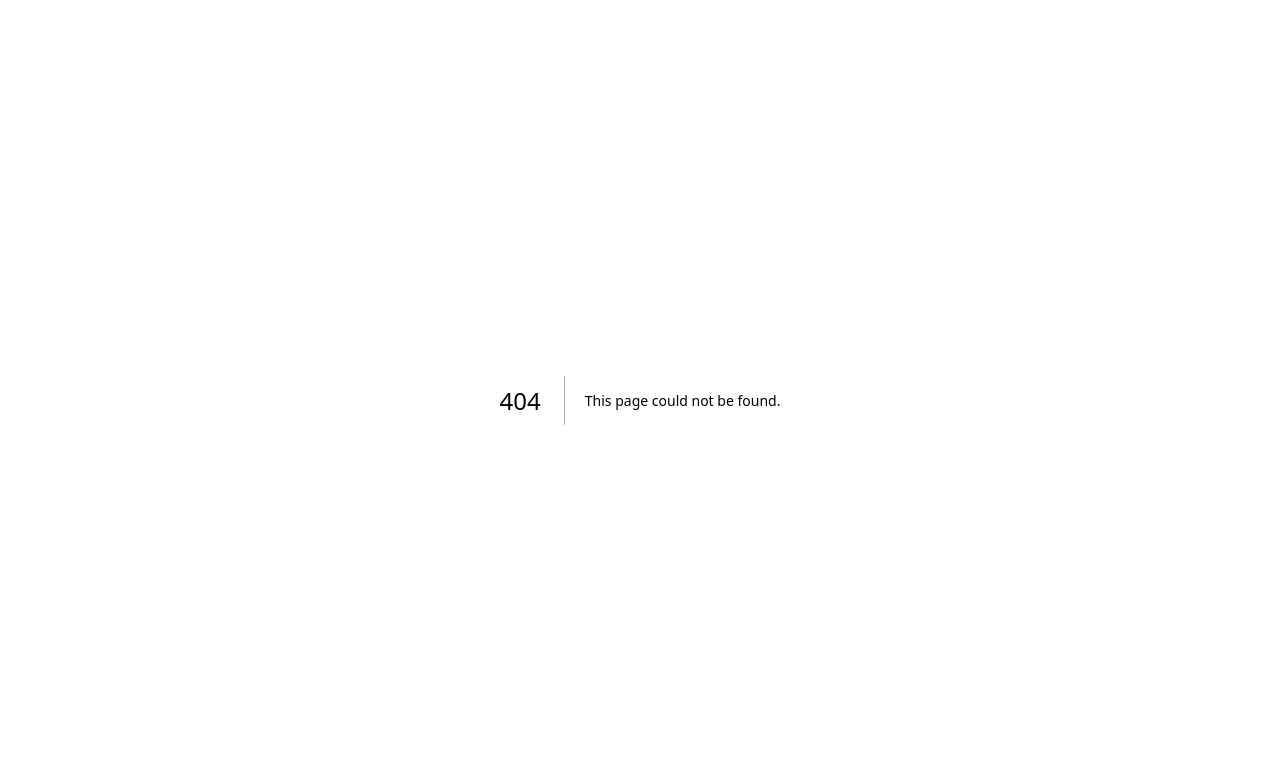
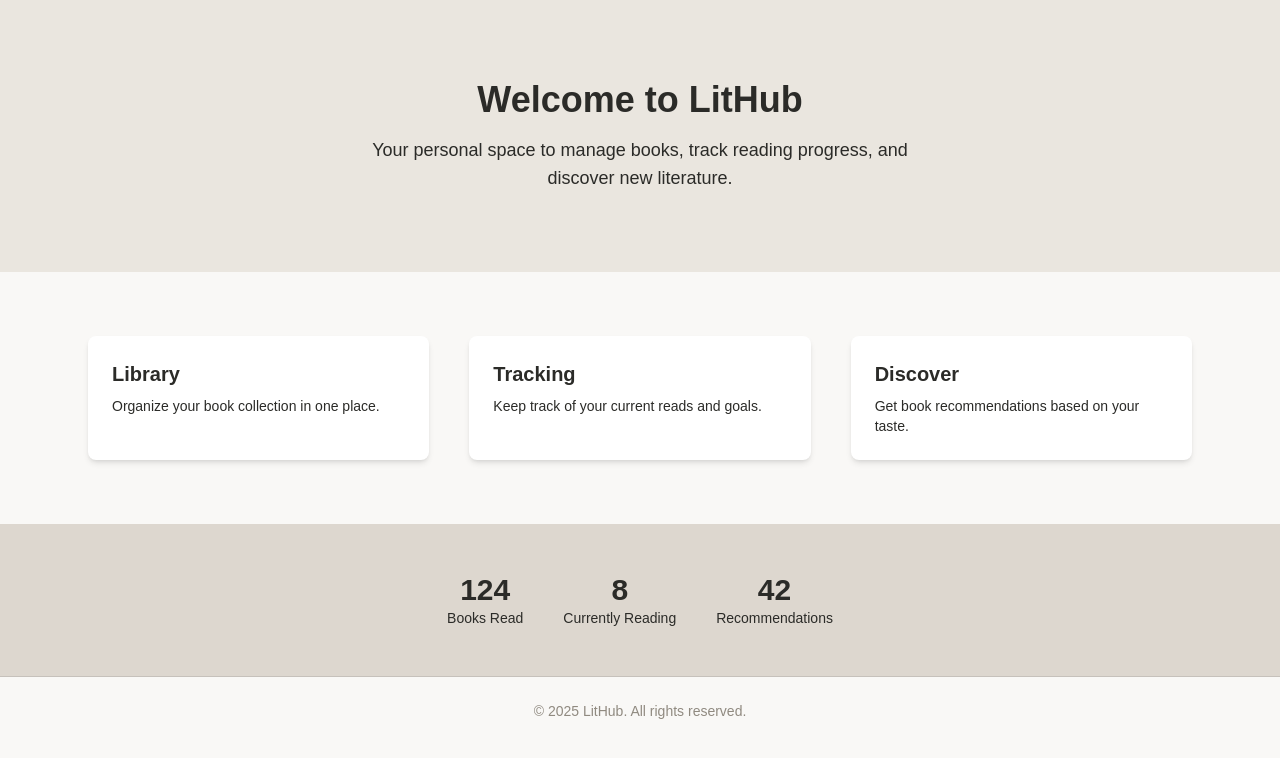
Before and after one commit to DamRandom/LitHub, a Next.js app: page /home in a window 1280 px wide. Before the commit this address had no page. Shown: the top 758 px of the page. Built offline with nearby package versions, Linux system fonts and the light colour scheme.

Commit message:
Add provisional home page with basic sections and layout

```diff
--- /dev/null
+++ b/src/app/home/layout.tsx
@@ -0,0 +1,34 @@
+import type { Metadata } from "next";
+import { Geist, Geist_Mono } from "next/font/google";
+import "../../styles/globals.css";
+
+const geistSans = Geist({
+  variable: "--font-geist-sans",
+  subsets: ["latin"],
+});
+
+const geistMono = Geist_Mono({
+  variable: "--font-geist-mono",
+  subsets: ["latin"],
+});
+
+export const metadata: Metadata = {
+  title: "LitHub - Your Personal Book Manager",
+  description: "LitHub helps you track, manage, and explore your book collection with ease.",
+};
+
+export default function RootLayout({
+  children,
+}: Readonly<{
+  children: React.ReactNode;
+}>) {
+  return (
+    <html lang="en">
+      <body
+        className={`${geistSans.variable} ${geistMono.variable} antialiased`}
+      >
+        {children}
+      </body>
+    </html>
+  );
+}
--- /dev/null
+++ b/src/app/home/page.tsx
@@ -0,0 +1,53 @@
+// src/app/home/page.tsx
+export default function HomePage() {
+    return (
+      <main className="min-h-screen bg-[#f9f8f6] text-[#2b2b28]">
+        {/* Hero section */}
+        <section className="py-20 px-6 text-center bg-[#eae6df]">
+          <h1 className="text-4xl font-bold mb-4">Welcome to LitHub</h1>
+          <p className="text-lg max-w-xl mx-auto">
+            Your personal space to manage books, track reading progress, and discover new literature.
+          </p>
+        </section>
+
+        {/* Features section */}
+        <section className="py-16 px-6 grid gap-10 sm:grid-cols-2 lg:grid-cols-3 max-w-6xl mx-auto">
+          <div className="bg-white p-6 rounded-lg shadow-md">
+            <h2 className="text-xl font-semibold mb-2">Library</h2>
+            <p className="text-sm">Organize your book collection in one place.</p>
+          </div>
+          <div className="bg-white p-6 rounded-lg shadow-md">
+            <h2 className="text-xl font-semibold mb-2">Tracking</h2>
+            <p className="text-sm">Keep track of your current reads and goals.</p>
+          </div>
+          <div className="bg-white p-6 rounded-lg shadow-md">
+            <h2 className="text-xl font-semibold mb-2">Discover</h2>
+            <p className="text-sm">Get book recommendations based on your taste.</p>
+          </div>
+        </section>
+
+        {/* Stats section */}
+        <section className="py-12 bg-[#ddd7cf] text-center">
+          <div className="flex justify-center gap-10 flex-wrap max-w-4xl mx-auto">
+            <div>
+              <p className="text-3xl font-bold">124</p>
+              <p className="text-sm">Books Read</p>
+            </div>
+            <div>
+              <p className="text-3xl font-bold">8</p>
+              <p className="text-sm">Currently Reading</p>
+            </div>
+            <div>
+              <p className="text-3xl font-bold">42</p>
+              <p className="text-sm">Recommendations</p>
+            </div>
+          </div>
+        </section>
+
+        {/* Footer */}
+        <footer className="py-6 text-center text-sm text-[#908a80] border-t border-[#c6c1bb]">
+          © {new Date().getFullYear()} LitHub. All rights reserved.
+        </footer>
+      </main>
+    );
+  }
```
